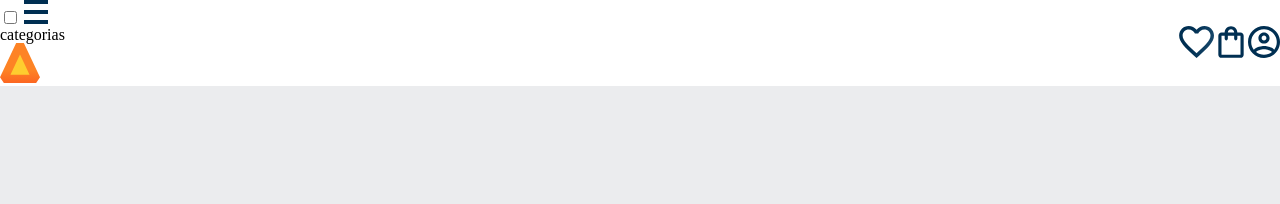
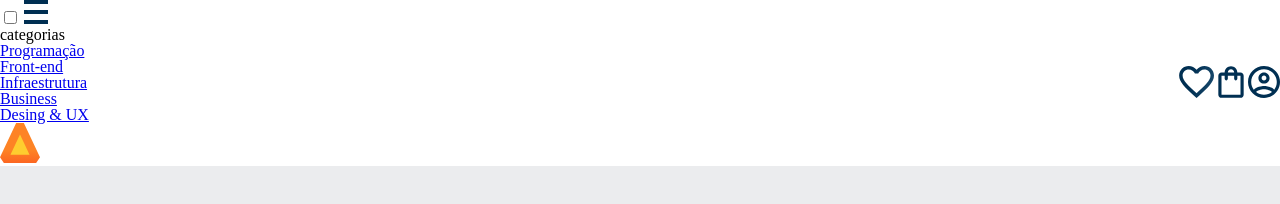
Before and after one commit to Kee-roberta/projeto-1-4-bim, a plain HTML site: page index.html in a window 1280 px wide. Drawn offline with Linux system fonts and the light colour scheme.

Commit message:
Add files via upload

```diff
--- a/index.html
+++ b/index.html
@@ -6,6 +6,11 @@
     <meta name="viewport" content="width=device-widt, initial-scale=1.0">
     <title>AluraBooks</title>
     <link rel="stylesheet" href="reset.css">
+    <link rel="preconnect" href="https://fonts.googleapis.com">
+    <link rel="preconnect" href="https://fonts.gstatic.com" crossorigin>
+    <link
+        href="https://fonts.googleapis.com/css2?family=Poppins:ital,wght@0,100;0,200;0,300;0,400;0,500;0,600;0,700;0,800;0,900;1,100;1,200;1,300;1,400;1,500;1,600;1,700;1,800;1,900&display=swap"
+        rel="stylesheet">
     <link rel="stylesheet" href="styles.css">
 </head>
 
@@ -18,7 +23,21 @@
             </label>
             <ul class="lista-menu">
                 <li class="lista-menu__titulo">categorias</li>
-<li class="lista-menu__item"><a href="#" class="lista-menu__link"></a></li>
+                <li class="lista-menu__item">
+                    <a href="#" class="lista-menu__link">Programação</a>
+                </li>
+                <li class="lista-menu__item">
+                    <a href="#" class="lista-menu__link">Front-end</a>
+                </li>
+                <li class="lista-menu__item">
+                    <a href="#" class="lista-menu__link">Infraestrutura</a>
+                </li>
+                <li class="lista-menu__item">
+                    <a href="#" class="lista-menu__link">Business</a>
+                </li>
+                <li class="lista-menu__item">
+                    <a href="#" class="lista-menu__link">Desing & UX</a>
+                </li>
             </ul>
             <img src="img/Logo.svg" alt="Logo da AluraBooks" class="conteiner__imagem">
         </div>
--- a/styles.css
+++ b/styles.css
@@ -2,7 +2,9 @@
 
 :root {
     --cor-de-fundo: #EBECEE;
-    --branco: #FFFFFF
+    --branco: #FFFFFF;
+    --laranja: #EB9B00;
+    --azul-degrade: linear-gradient(97.54deg, #002F52 35.49%, #326589 165.37%);
 }
 
 body {
```
Lines whose indentation alone changed are shown as unchanged.
